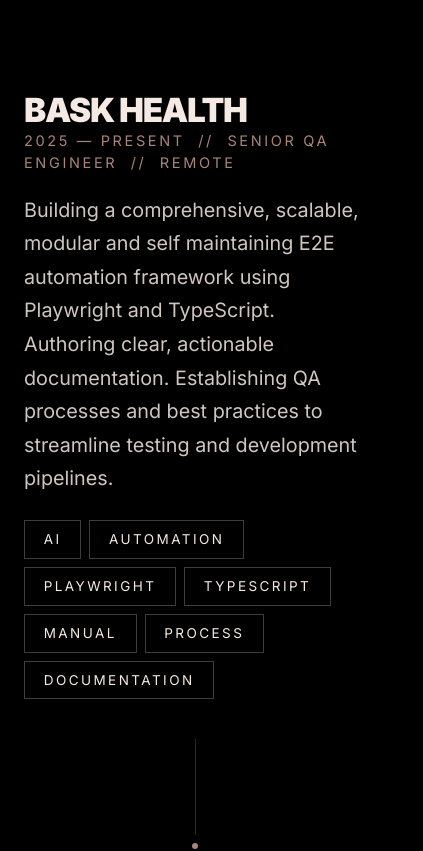
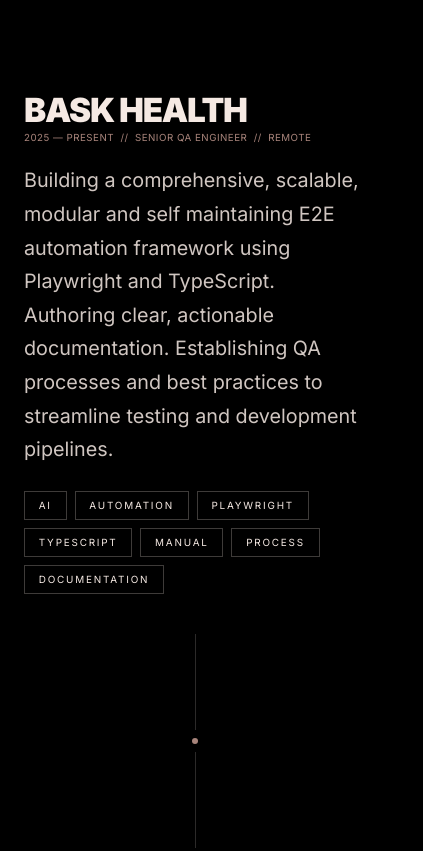
Before and after one commit to rhrimon/rhrimon.github.io, a Next.js app: page / in a window 390 px wide. Shown: the part 1720-2571 px from the top of the page, 423 px wide, since content can reach past the window. Built offline with nearby package versions, Linux system fonts and the light colour scheme.

Commit message:
mobile improvements

```diff
--- a/src/app/globals.css
+++ b/src/app/globals.css
@@ -23,9 +23,12 @@
   color: var(--ink);
   font-family: var(--font-inter), Arial, Helvetica, sans-serif;
   min-height: 100vh;
+  -webkit-font-smoothing: antialiased;
+}
+
+.site-wrapper {
   position: relative;
   overflow-x: hidden;
-  -webkit-font-smoothing: antialiased;
 }
 
 body::before {
@@ -560,6 +563,21 @@
     -webkit-mask-image: linear-gradient(to right, black 70%, transparent 100%);
     mask-image: linear-gradient(to right, black 70%, transparent 100%);
   }
+  .tagline-tail {
+    min-height: 9em;
+  }
+  .work-eyebrow {
+    white-space: nowrap;
+    font-size: clamp(0.5rem, 2.5vw, 0.91rem) !important;
+    letter-spacing: 0.05em;
+  }
+  .pill {
+    font-size: 0.62rem !important;
+    padding: 0.38rem 0.86rem !important;
+  }
+  .values-body p {
+    font-size: 1.3rem !important;
+  }
 }
 
 @keyframes soundFade {
--- a/src/app/layout.tsx
+++ b/src/app/layout.tsx
@@ -28,7 +28,7 @@
 }>) {
   return (
     <html lang="en" className={`${inter.variable} ${geist.variable}`}>
-      <body>{children}</body>
+      <body><div className="site-wrapper">{children}</div></body>
     </html>
   );
 }
--- a/src/components/Header.tsx
+++ b/src/components/Header.tsx
@@ -146,7 +146,6 @@
               {soundOn ? 'On' : 'Off'}
             </span>
           </button>
-          <div className="topbar-divider" />
         </div>
 
         <button
--- a/src/components/ValuesSection.tsx
+++ b/src/components/ValuesSection.tsx
@@ -5,8 +5,8 @@
 const VALUES = ['Curious', 'Creative', 'Collaborative'];
 
 const BODY = [
-  "These are the core values I strive to bring to my everyday work. What separates a good QA engineer from a great one is their ability to remain curious and creative — and it's the fact that those aspects are so naturally rewarded in this line of work that has kept me in quality engineering all these years. I love figuring out new ways to break things, but I also love bringing that foundation to other teams or those who are newer to the field",
-  "I believe QA is about more than just finding bugs. Quality plays an essential role in every aspect of the life cycle — engineering or otherwise. I view QA as not just a last line of defense but often a first line, and as a valuable resource for other teams to turn to in regards to product knowledge and usage",
+  "These are the core values I strive to bring to my everyday work. What separates a good QA engineer from a great one is their ability to remain curious and creative, and it's the fact that those aspects are so naturally rewarded in this line of work that has kept me in quality engineering all these years. I love figuring out new ways to break things, but I also love bringing that foundation to other teams or those who are newer to the field",
+  "I believe QA is about more than just finding bugs. Quality plays an essential role in every aspect of the life cycle, engineering or otherwise. I view QA as not just a last line of defense but often a first line, and as a valuable resource for other teams to turn to in regards to product knowledge and usage",
   "Above all, I want my work to be meaningful. Whether it's improving a product by making sure every edge case is explored, or refactoring a process to cut out bottlenecks, the most fulfilling aspect of any work I do is when I'm able to have a direct impact on the overall quality of something and making sure it's the best it can be",
 ];
 
--- a/src/components/WorkSection.tsx
+++ b/src/components/WorkSection.tsx
@@ -63,7 +63,7 @@
                   {r.company}
                 </h3>
                 <p
-                  className="eyebrow"
+                  className="eyebrow work-eyebrow"
                   style={{ marginBottom: '1.2rem', color: 'var(--ink-dim)', fontSize: '0.91rem' }}
                 >
                   {r.dates} &nbsp;//&nbsp; {r.role} &nbsp;//&nbsp; {r.location}
```
